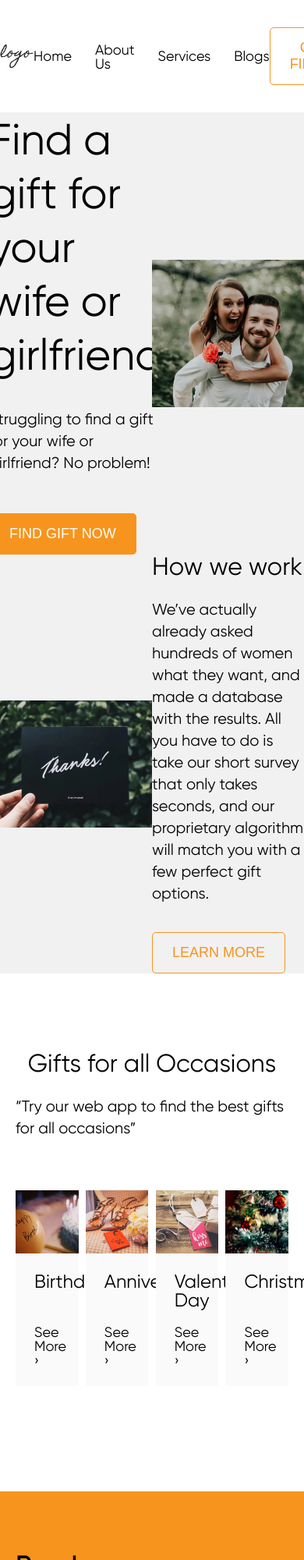
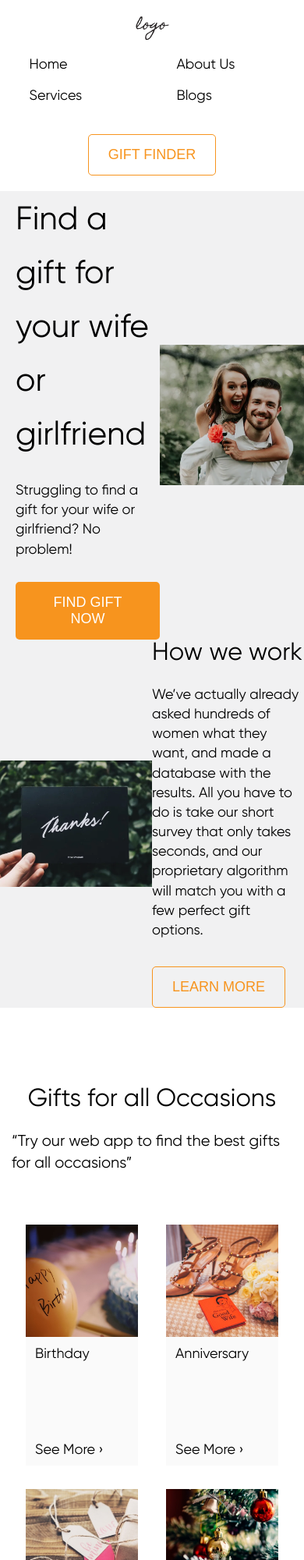
Before and after one commit to bonox2/Gift-store, a plain HTML site: page index.html in a window 390 px wide. Shown: the top 2000 px of the page at 78% size. Drawn offline with Linux system fonts and the light colour scheme.

Commit message:
adaptation

```diff
--- a/css/style.css
+++ b/css/style.css
@@ -235,14 +235,14 @@ h3 {
 }
 /* header start  */
 .header {
-  padding: 35px 0;
+  padding: 35px;
 }
 .nav {
   display: flex;
   justify-content: space-between;
   align-items: center;
 }
-.nav > li:not(:last-child) {
+.nav > li{
   margin-right: 30px;
 }
 .nav a {
@@ -412,7 +412,7 @@ h3 {
   margin-bottom: 70px;
 }
 .blogs-img{
-  width: 100%;
+  width: 400px;
   height: auto;
 }
 .blog-preview {
@@ -468,10 +468,12 @@ h3 {
   background-color: var(--theme-color-2);
 }
 .ul-footer-top {
+  width: 75%;
   display: flex;
   justify-content: space-around;
   border-bottom: 2px solid gray;
-  padding: 45px 180px;
+  padding: 45px 0;
+  margin: 0 auto;
 }
 .ul-footer-top li {
   font-weight: 600;
@@ -482,7 +484,7 @@ h3 {
 }
 .ul-footer-bottom {
   margin: 55px auto 0 auto;
-  width: 300px;
+  width: 40%;
   display: flex;
   flex-direction: row;
   justify-content: space-between;
@@ -520,7 +522,11 @@ h3 {
 
 
 @media (max-width:1199.98px){
+  .header{
+    padding: 20px;
+  }
   .container{
+    max-width: 960px;
     padding: 0 20px;
   }
   .gift-section{
@@ -531,4 +537,96 @@ h3 {
   }
 }
 @media (max-width:991.98px){
+  .container{
+    max-width: 720px;
+  }
+  .hero-row.reverse{
+    padding-left: 20px;
+  }
+  .hero-title-top{
+    font-size: 42px;
+    margin-bottom: 25px;
+  }
+  .hero-top-btn{
+    margin-top: 30px;
+  }
+  .hero-content p {
+    font-size: 18px;
+  }
+  .contact-info{
+    width: 250px;
+  }
+  .blog-preview-title{
+    font-size: 40px;
+  }
+  .blog-preview-info{
+    margin: 40px;
+  }
 }
+@media (max-width:767.98px){
+  .container{
+    width: 100%;
+    padding: 0 15px;
+  }
+  nav.nav{
+    flex-wrap: wrap;
+    flex-direction: column;
+  }
+  ul.nav{
+    padding: 30px 0;
+    width: 90%;
+  }
+  .gift-choose{
+    padding: 12px;
+  }
+  .gift-choose h3{
+    font-size: 18px;
+  }
+  .blogs-img{
+    width: 300px;
+  }
+  .blog-preview-title{
+    font-size: 25px;
+    margin-bottom: 35px;
+  }
+  .blog-preview-info{
+    margin: 30px;
+  }
+  .ul-footer-bottom{
+    width: 60%;
+  }
+}
+@media (max-width:575.98px){
+  ul.nav{
+    display: flex;
+    flex-wrap: wrap;
+    padding: 20px 0;
+  }
+  ul.nav>li{
+    width: 40%;
+    margin-right: 0;
+    margin-bottom: 20px;
+  }
+  .gifts{
+    display: flex;
+    flex-wrap: wrap;
+    justify-content: space-around;
+  }
+  .gift-section{
+    width: 40%;
+    margin-bottom: 30px;
+  }
+  .contact>.container{
+    display:flex;
+    flex-direction: column;
+  }
+  .contact-btns{
+    display: flex;
+    flex-direction: column;
+  }
+  .contact-top-btn{
+    margin-right: 0;
+    margin: 20px 0;
+  }
+}
+@media (max-width:320px){}
```
